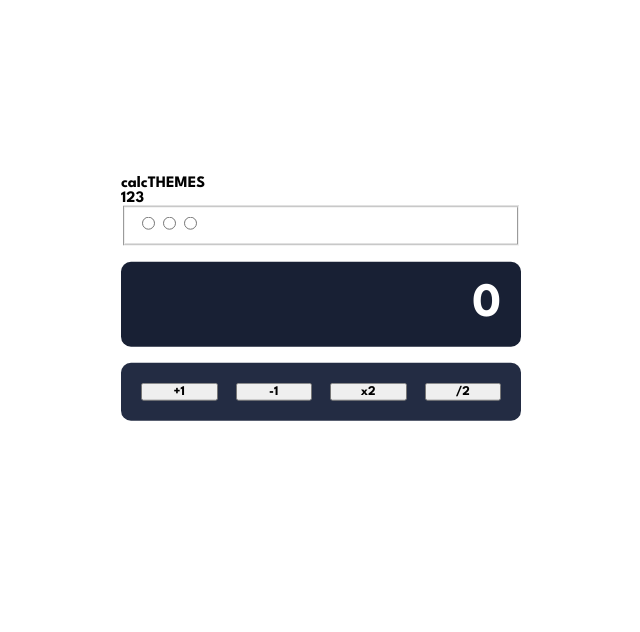
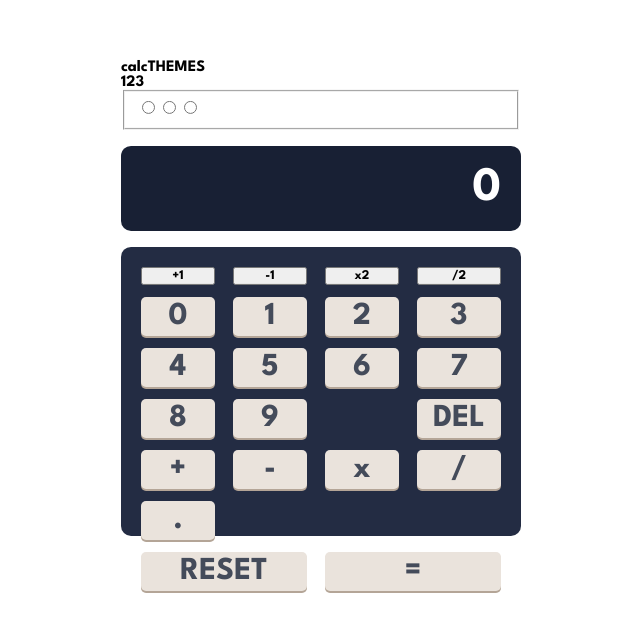
Before and after one commit to rodrfct/calculator-app, a Vue app: page / in a window 1280 px wide. Shown: the part 102-734 px from the top of the page, without its empty margins (319-959 px from the left). Built offline with nearby package versions, Linux system fonts and the light colour scheme.

Commit message:
WIP: Added `calculator-keys` components Logic still a long way to be complete. Currently struggling to lay them in the exact position wanted

```diff
--- a/src/components/InputComponent.vue
+++ b/src/components/InputComponent.vue
@@ -1,7 +1,15 @@
 <script setup>
 import { useCalculationStore } from '../stores/calculation';
+import NumberKey from './calculator-keys/NumberKey.vue';
+import ActionKey from './calculator-keys/ActionKey.vue';
+import OperatorKey from './calculator-keys/OperatorKey.vue';
 
 const store = useCalculationStore()
+
+let btype = {
+    type: "Action",
+    value: "Reset"
+}
 </script>
 
 <template>
@@ -11,6 +19,21 @@ const store = useCalculationStore()
         <button @click="store.pool--">-1</button>
         <button @click="store.pool = store.pool * 2">x2</button>
         <button @click="store.pool = store.pool / 2">/2</button>
+
+        <NumberKey :value="0" />
+        <NumberKey v-for="(index) in 9" :value="index" />
+
+        <ActionKey :value="'DEL'" id="delete-btn" />
+
+        <OperatorKey :value="'+'" />
+        <OperatorKey :value="'-'" />
+        <OperatorKey :value="'x'" />
+        <OperatorKey :value="'/'" />
+        <OperatorKey :value="'.'" />
+
+        <ActionKey :value="'RESET'" id="reset-btn" />
+        <ActionKey :value="'='" id="equal-btn" />
+
     </div>
 </template>
 
@@ -25,4 +48,27 @@ const store = useCalculationStore()
     background-color: var(--toggle-and-keypad-background);
 }
 
+.calculator-key {
+    padding: 0.3rem 1rem;
+    background-color: var(--light-grayish-orange);
+    box-shadow: 0 2px var(--grayish-orange);
+    border: none;
+    border-radius: 5px;
+
+    font-size: 32px;
+    color: var(--very-dark-grayish-blue)
+}
+
+#delete-btn {
+    grid-column: 4;
+}
+
+#reset-btn{
+    grid-column: 1 / 3;
+}
+
+#equal-btn{
+    grid-column: 3 / 5;
+}
+
 </style>
--- /dev/null
+++ b/src/components/calculator-keys/ActionKey.vue
@@ -0,0 +1,20 @@
+<script setup>
+import {useCalculate} from '../../composables/calculate';
+import {useDelete} from '../../composables/delete';
+import {useReset} from '../../composables/reset';
+
+defineProps({
+    value: {
+        type: String,
+        required: true
+    }
+})
+
+</script>
+
+
+<template>
+    <button class="calculator-key action-key">{{ value }}</button>
+</template>
+
+<style scoped></style>
--- /dev/null
+++ b/src/components/calculator-keys/NumberKey.vue
@@ -0,0 +1,40 @@
+<script setup>
+
+defineProps({
+    value: {
+        type: Number,
+        required: true
+    }
+})
+
+
+// if (props.buttonType.type == "Number") {
+//     content = parseInt(props.buttonType.value)
+// } else if (props.buttonType.type == "Operator") {
+//     content = props.buttonType.value
+// } else if (props.buttonType.type == "Action") {
+//     switch (props.buttonType.value) {
+//         case "Delete":
+//             {content = "DEL"
+//             const action = useDelete()
+//             break;}
+//         case "Reset":
+//             {content = "RESET"
+//             const action = useReset()
+//             break;}
+//         case "Calculate":
+//             {content = "="
+//             const action = useCalculate()
+//             break;}
+//         default:
+//             break;
+//     }
+// }
+
+</script>
+
+<template>
+    <button class="calculator-key numkey">{{ value }}</button>
+</template>
+
+<style scoped></style>
--- /dev/null
+++ b/src/components/calculator-keys/OperatorKey.vue
@@ -0,0 +1,16 @@
+<script setup>
+
+defineProps({
+    value: {
+        type: String,
+        required: true
+    }
+})
+
+</script>
+
+<template>
+    <button class="calculator-key op-key">{{ value }}</button>
+</template>
+
+<style scoped></style>
```
Also changed, not shown: src/components/Numkey.vue (deleted).
